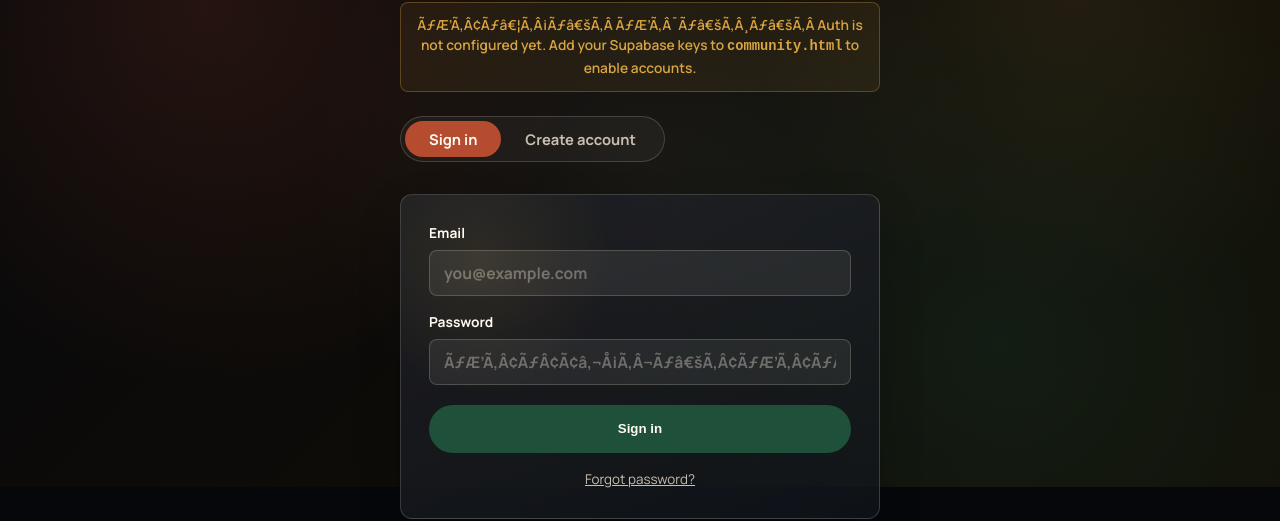
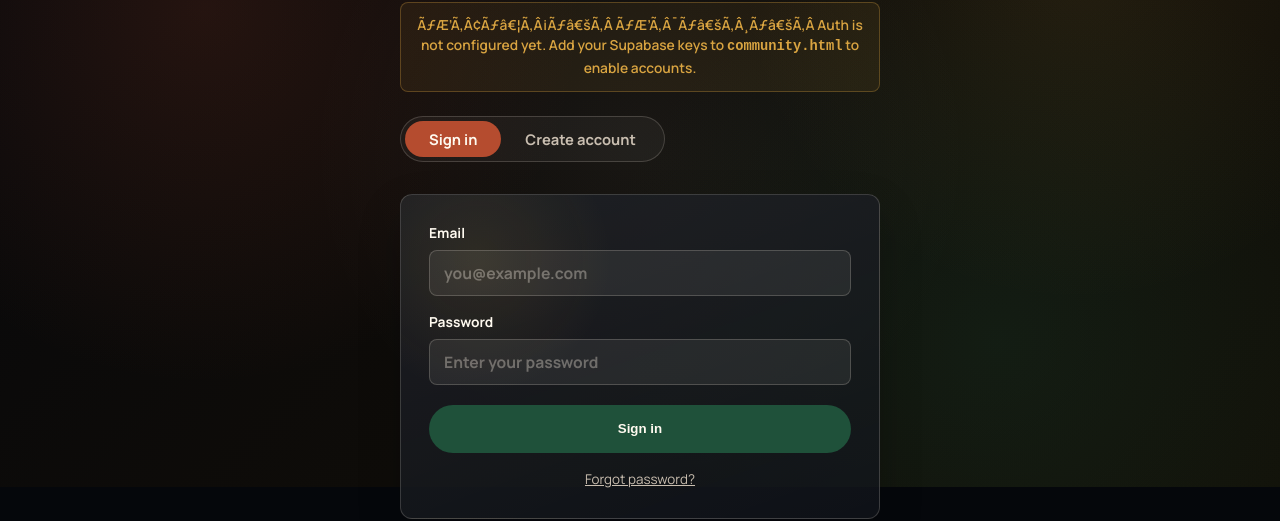
Before and after one commit to ItsJurassic/20realms-website, a plain HTML site: page 20realms-site-files/community.html in a window 1280 px wide. Shown: the part 313-834 px from the top of the page. Drawn offline with Linux system fonts and the light colour scheme.

Commit message:
Fix corrupted sign-in password placeholder on community page

```diff
--- a/20realms-site-files/community.html
+++ b/20realms-site-files/community.html
@@ -213,7 +213,7 @@
           </label>
           <label>
             Password
-            <input type="password" id="signin-password" placeholder="ÃƒÆ’Ã‚Â¢ÃƒÂ¢Ã¢â‚¬Å¡Ã‚Â¬Ãƒâ€šÃ‚Â¢ÃƒÆ’Ã‚Â¢ÃƒÂ¢Ã¢â‚¬Å¡Ã‚Â¬Ãƒâ€šÃ‚Â¢ÃƒÆ’Ã‚Â¢ÃƒÂ¢Ã¢â‚¬Å¡Ã‚Â¬Ãƒâ€šÃ‚Â¢ÃƒÆ’Ã‚Â¢ÃƒÂ¢Ã¢â‚¬Å¡Ã‚Â¬Ãƒâ€šÃ‚Â¢ÃƒÆ’Ã‚Â¢ÃƒÂ¢Ã¢â‚¬Å¡Ã‚Â¬Ãƒâ€šÃ‚Â¢ÃƒÆ’Ã‚Â¢ÃƒÂ¢Ã¢â‚¬Å¡Ã‚Â¬Ãƒâ€šÃ‚Â¢ÃƒÆ’Ã‚Â¢ÃƒÂ¢Ã¢â‚¬Å¡Ã‚Â¬Ãƒâ€šÃ‚Â¢ÃƒÆ’Ã‚Â¢ÃƒÂ¢Ã¢â‚¬Å¡Ã‚Â¬Ãƒâ€šÃ‚Â¢" autocomplete="current-password">
+            <input type="password" id="signin-password" placeholder="Enter your password" autocomplete="current-password">
           </label>
           <button class="button primary" id="btn-signin" type="button">Sign in</button>
           <p class="auth-note"><a href="#" id="link-forgot" style="color:var(--muted);text-decoration:underline">Forgot password?</a></p>
```
Also changed, not shown: community.html (+1 -1 lines).
